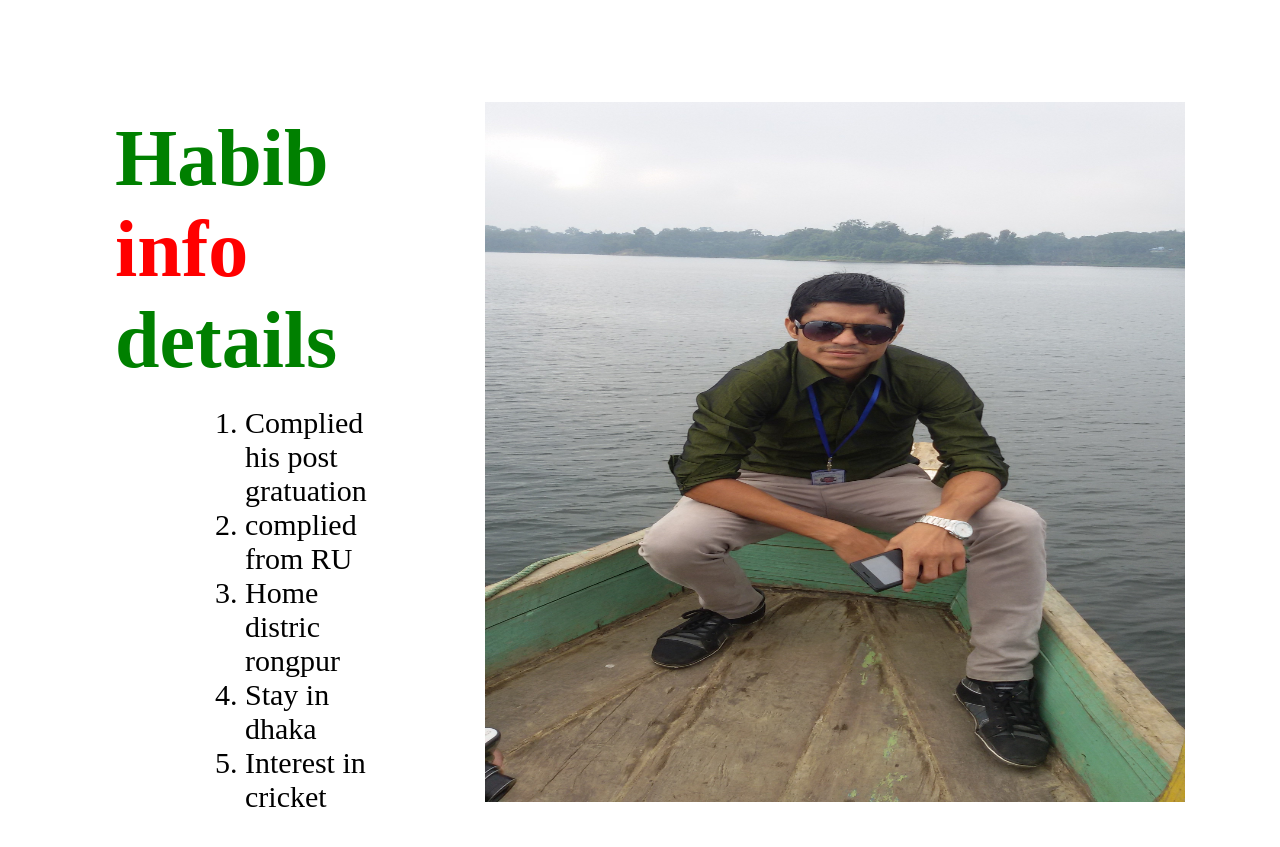
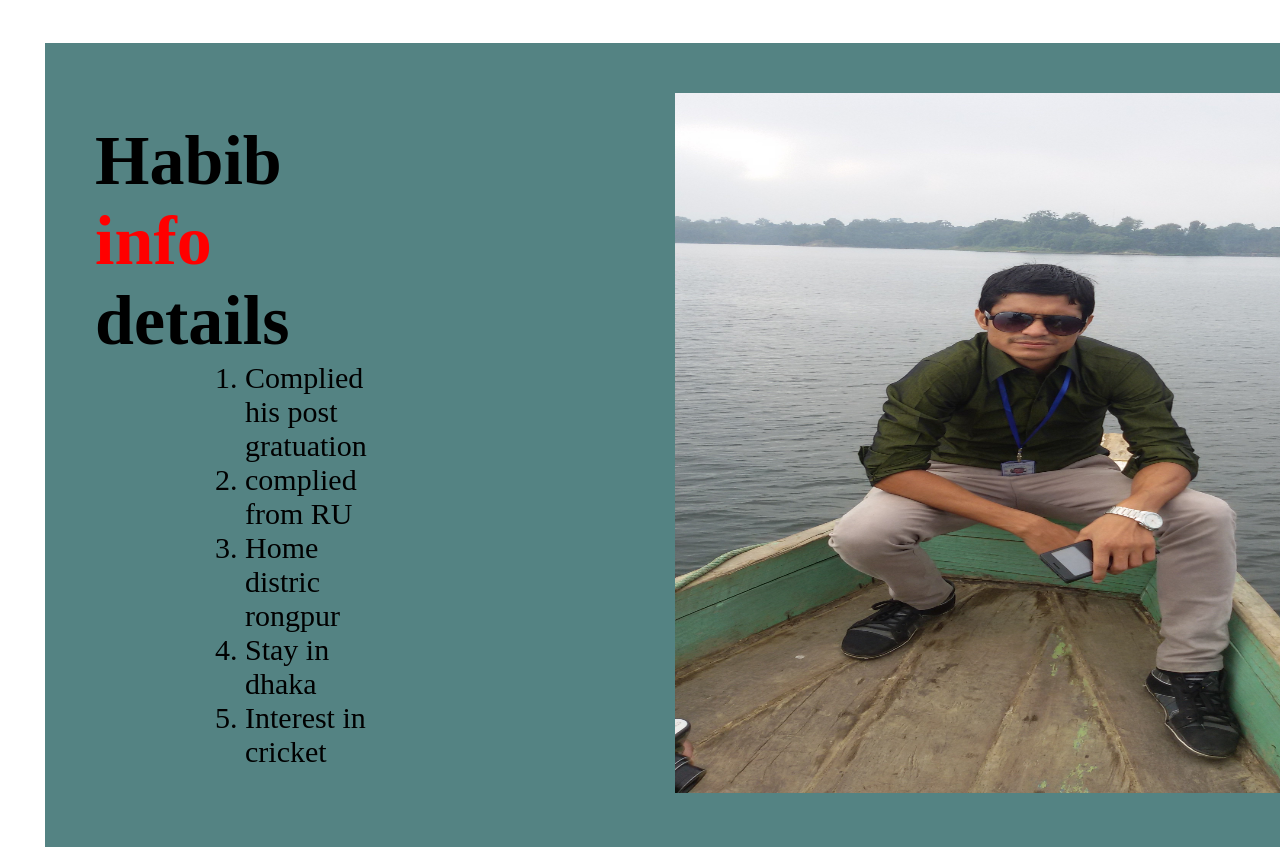
Before and after one commit to Ahasan-09/flower-shop-assignment-main, a plain HTML site: page index.html in a window 1280 px wide. Shown: the part 4119-4966 px from the top of the page. Drawn offline with Linux system fonts and the light colour scheme.

Commit message:
final update

```diff
--- a/flower.css
+++ b/flower.css
@@ -229,13 +229,35 @@ margin-bottom: 70px;
 /* '''''''''''''''''''''''''''''''' */
 
 .my-fr-profie{
-    dis
-}
-.nice-pic{
+    display: flex;
+    justify-content: center;
+    align-items: center;
+    gap: 300px;
+    margin: 45px;
+    padding: 50px;
+    background-color: rgb(84, 131, 131);
+    width: 100%;
 
-    height: 300px;
-    width: 300px;
-}
+    }
+    .nice-pic{
+
+        height: 700px;
+        width: 700px;
+    }
+    .fr-title{
+
+       font-size: 70px;
+    }
+
+    .fr-info{
+
+        font-size: 30px;
+        padding-left: 150px;
+
+    }
+    .info-co{
+        color: red;
+    }
 
 
  /* footer makes deals style  */
--- a/index.html
+++ b/index.html
@@ -8,36 +8,6 @@
     <link href='https://fonts.googleapis.com/css?family=Lato' rel='stylesheet'>
     <style>
 
-.my-fr-profie{
-display: flex;
-justify-content: center;
-align-items: center;
-gap: 100px;
-margin: 45px;
-padding: 50px;
-
-}
-.nice-pic{
-
-    height: 700px;
-    width: 700px;
-}
-
-.fr-title{
-    font-size: 80px;
-    padding: 20px;
-    color:green;
-}
-
-.fr-info{
-
-    font-size: 30px;
-    padding-left: 150px;
-
-}
-.info-co{
-    color: red;
-}
 
     </style>
 </head>
```
